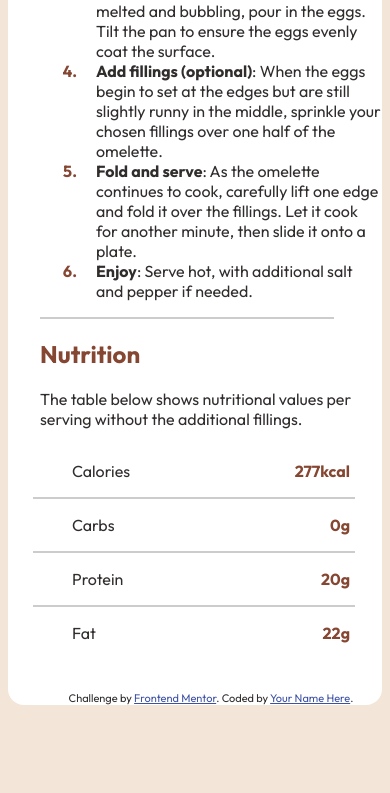
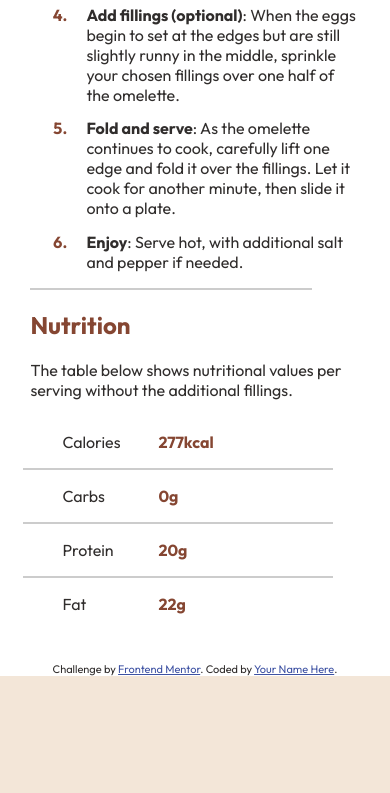
Before and after one commit to mateusb12/frontend-mentor-recipe-page-main, a plain HTML site: page index.html in a window 390 px wide. Shown: the part 1178-1971 px from the top of the page. After the commit the page ends 1854 px from the top, so only its background shows below. Drawn offline with Linux system fonts and the light colour scheme.

Commit message:
responsive updates

```diff
--- a/style.css
+++ b/style.css
@@ -22,18 +22,6 @@
     src: url('assets/fonts/outfit/Outfit-VariableFont_wght.ttf') format('truetype');
     font-weight: 100 900;
     font-style: normal;
-}
-
-@media (max-width: 375px) {
-    body {
-        font-size: 14px;
-    }
-}
-
-@media (min-width: 1440px) {
-    body {
-        font-size: 18px;
-    }
 }
 
 body {
@@ -154,3 +142,32 @@ hr.table-line {
     color: var(--nutmeg);
     font-weight: bold;
 }
+
+@media (max-width: 768px) {
+    body {
+        font-size: 16px;
+        margin: 0;
+    }
+    .main-card{
+        margin: 0;
+        border-radius: 0;
+    }
+    .omelette{
+        padding: 0;
+    }
+    .card-picture{
+        width: 100%;
+        border-radius: 0;
+    }
+    .card-content{
+        padding-left: 1.9rem;
+        padding-right: 1.9rem;
+    }
+    ol li{
+        margin-bottom: .85rem;
+    }
+    .nutrition-title {
+        flex-basis: 6rem;
+        padding-left: 4rem;
+    }
+}
```
Also changed, not shown: index.html (+0 -1 lines).
